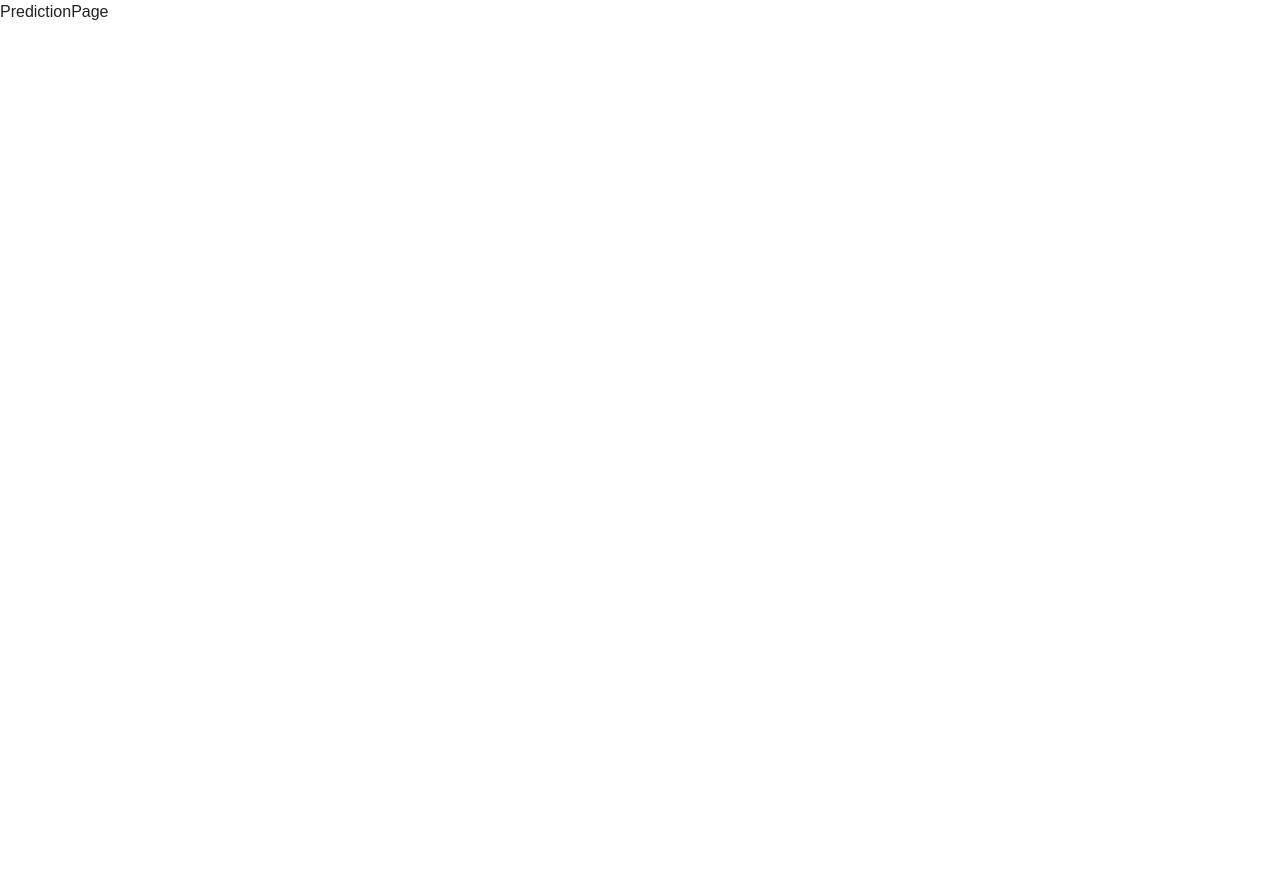
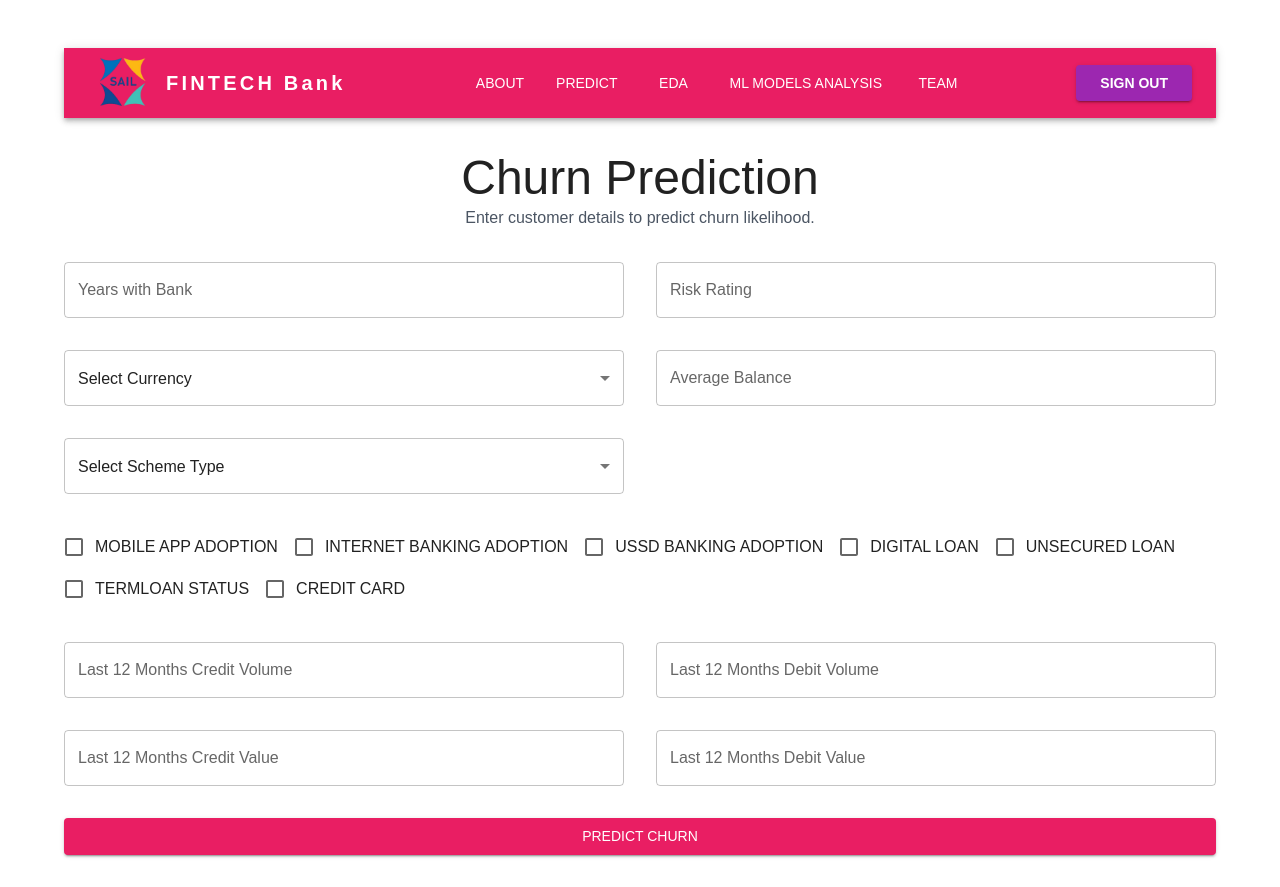
Before and after one commit to Muideen27/Churn-Machine-Learning-Deployment, a React (Vite) app in the folder churn/: page /predict in a window 1280 px wide. Before the commit the page ends 800 px from the top, so only its background shows below. Built offline with nearby package versions, Linux system fonts and the light colour scheme.

Commit message:
Prediction page build

```diff
--- a/churn/src/component/EDA.tsx
+++ b/churn/src/component/EDA.tsx
@@ -180,7 +180,7 @@ const EDA: React.FC = () => {
         <Grid item xs={12} md={7}>
           <Box>
             <Typography variant="h5" className="tw-font-semibold tw-mb-4">
-              Visualization Features
+              Visualization Preview
             </Typography>
             <Box>
               {features.map((feature, index) => (
--- a/churn/src/component/PredictionPage.tsx
+++ b/churn/src/component/PredictionPage.tsx
@@ -1,11 +1,213 @@
-import React from 'react'
+import React, { useState } from 'react';
+import {
+  Box,
+  Typography,
+  Container,
+  Grid,
+  TextField,
+  Checkbox,
+  FormControlLabel,
+  Button,
+  Select,
+  MenuItem,
+} from '@mui/material';
+import MainHeader from './MainHeader';
+
+const currencies = ['USD', 'EUR', 'NGN'];
+const schemeTypes = ['Basic', 'Premium', 'Enterprise'];
 
 const PredictionPage: React.FC = () => {
+  const [formData, setFormData] = useState({
+    YEARS_WITH_BANK: '',
+    RISK_RATING: '',
+    CURRENCY: '',
+    AVE_BAL: '',
+    SCHEME_TYPE: '',
+    MOBILE_APP_ADOPTION: false,
+    INTERNET_BANKING_ADOPTION: false,
+    USSD_BANKING_ADOPTION: false,
+    DIGITAL_LOAN: false,
+    UNSECURED_LOAN: false,
+    TERMLOAN_STATUS: false,
+    CREDIT_CARD: false,
+    SUBSEGMENT: '',
+    LAST_12_MONTHS_CREDIT_VOLUME: '',
+    LAST_12_MONTHS_DEBIT_VOLUME: '',
+    LAST_12_MONTHS_CREDIT_VALUE: '',
+    LAST_12_MONTHS_DEBIT_VALUE: '',
+  });
+
+  const handleChange = (e: React.ChangeEvent<HTMLInputElement | { value: unknown }>) => {
+    const { name, value, type } = e.target as HTMLInputElement;
+    setFormData({
+      ...formData,
+      [name]: type === 'checkbox' ? (e.target as HTMLInputElement).checked : value,
+    });
+  };
+
+  const handleSubmit = () => {
+    console.log('Submitting Prediction Request:', formData);
+    // You can call the API endpoint here
+  };
+
   return (
-    <div>
-      <h1>PredictionPage</h1>
-    </div>
-  )
-}
+    <Container maxWidth="lg" className="tw-h-full tw-flex tw-flex-col tw-py-8 tw-bg-white">
+      <MainHeader />
 
-export default PredictionPage
+      {/* Page Title */}
+      <Box className="tw-mb-8 tw-text-center">
+        <Typography variant="h3" className="tw-font-bold tw-text-primary">
+          Churn Prediction
+        </Typography>
+        <Typography variant="body1" className="tw-text-gray-600">
+          Enter customer details to predict churn likelihood.
+        </Typography>
+      </Box>
+
+      {/* Form */}
+      <Grid container spacing={4}>
+        <Grid item xs={12} sm={6}>
+          <TextField
+            label="Years with Bank"
+            name="YEARS_WITH_BANK"
+            type="number"
+            value={formData.YEARS_WITH_BANK}
+            onChange={handleChange}
+            fullWidth
+          />
+        </Grid>
+        <Grid item xs={12} sm={6}>
+          <TextField
+            label="Risk Rating"
+            name="RISK_RATING"
+            value={formData.RISK_RATING}
+            onChange={handleChange}
+            fullWidth
+          />
+        </Grid>
+        <Grid item xs={12} sm={6}>
+          <Select
+            name="CURRENCY"
+            value={formData.CURRENCY}
+            onChange={handleChange}
+            fullWidth
+            displayEmpty
+          >
+            <MenuItem value="" disabled>
+              Select Currency
+            </MenuItem>
+            {currencies.map((currency) => (
+              <MenuItem key={currency} value={currency}>
+                {currency}
+              </MenuItem>
+            ))}
+          </Select>
+        </Grid>
+        <Grid item xs={12} sm={6}>
+          <TextField
+            label="Average Balance"
+            name="AVE_BAL"
+            type="number"
+            value={formData.AVE_BAL}
+            onChange={handleChange}
+            fullWidth
+          />
+        </Grid>
+        <Grid item xs={12} sm={6}>
+          <Select
+            name="SCHEME_TYPE"
+            value={formData.SCHEME_TYPE}
+            onChange={handleChange}
+            fullWidth
+            displayEmpty
+          >
+            <MenuItem value="" disabled>
+              Select Scheme Type
+            </MenuItem>
+            {schemeTypes.map((scheme) => (
+              <MenuItem key={scheme} value={scheme}>
+                {scheme}
+              </MenuItem>
+            ))}
+          </Select>
+        </Grid>
+
+        {/* Boolean Features */}
+        <Grid item xs={12}>
+          {[
+            'MOBILE_APP_ADOPTION',
+            'INTERNET_BANKING_ADOPTION',
+            'USSD_BANKING_ADOPTION',
+            'DIGITAL_LOAN',
+            'UNSECURED_LOAN',
+            'TERMLOAN_STATUS',
+            'CREDIT_CARD',
+          ].map((feature) => (
+            <FormControlLabel
+              key={feature}
+              control={
+                <Checkbox
+                  name={feature}
+                  checked={(formData as any)[feature]}
+                  onChange={handleChange}
+                />
+              }
+              label={feature.replaceAll('_', ' ')}
+            />
+          ))}
+        </Grid>
+
+        {/* Numeric Inputs */}
+        <Grid item xs={12} sm={6}>
+          <TextField
+            label="Last 12 Months Credit Volume"
+            name="LAST_12_MONTHS_CREDIT_VOLUME"
+            type="number"
+            value={formData.LAST_12_MONTHS_CREDIT_VOLUME}
+            onChange={handleChange}
+            fullWidth
+          />
+        </Grid>
+        <Grid item xs={12} sm={6}>
+          <TextField
+            label="Last 12 Months Debit Volume"
+            name="LAST_12_MONTHS_DEBIT_VOLUME"
+            type="number"
+            value={formData.LAST_12_MONTHS_DEBIT_VOLUME}
+            onChange={handleChange}
+            fullWidth
+          />
+        </Grid>
+        <Grid item xs={12} sm={6}>
+          <TextField
+            label="Last 12 Months Credit Value"
+            name="LAST_12_MONTHS_CREDIT_VALUE"
+            type="number"
+            value={formData.LAST_12_MONTHS_CREDIT_VALUE}
+            onChange={handleChange}
+            fullWidth
+          />
+        </Grid>
+        <Grid item xs={12} sm={6}>
+          <TextField
+            label="Last 12 Months Debit Value"
+            name="LAST_12_MONTHS_DEBIT_VALUE"
+            type="number"
+            value={formData.LAST_12_MONTHS_DEBIT_VALUE}
+            onChange={handleChange}
+            fullWidth
+          />
+        </Grid>
+
+        {/* Submit Button */}
+        <Grid item xs={12}>
+          <Button variant="contained" color="primary" onClick={handleSubmit} fullWidth>
+            Predict Churn
+          </Button>
+        </Grid>
+      </Grid>
+    </Container>
+  );
+};
+
+export default PredictionPage;
```
Also changed, not shown: 2 other files (tests, documents, lock files or other folders).
